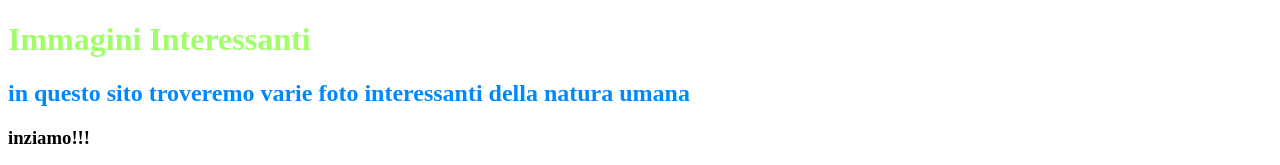
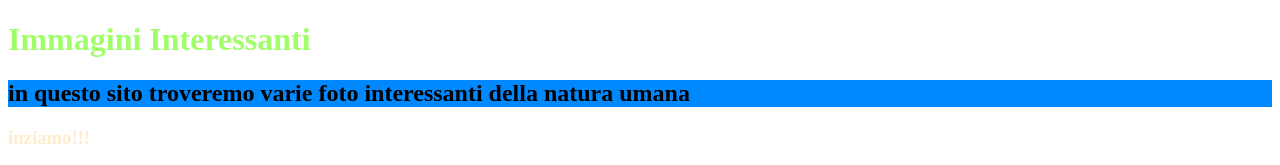
Before and after one commit to granpino34/primo-sito-SERIO, a plain HTML site: page index.html in a window 1280 px wide. Shown: the top 165 px of the page. Drawn offline with Linux system fonts and the light colour scheme.

Commit message:
collegamento con css

```diff
--- a/index.html
+++ b/index.html
@@ -4,11 +4,8 @@
     <meta charset="UTF-8">
     <meta name="viewport" content="width=device-width, initial-scale=1.0">
     <title>Document</title>
-    <style>
-        h2{
-            color: rgb(0, 136, 255);
-        }
-    </style>
+    <link rel="stylesheet" href="style.css">
+
 </head>
 <body>
     <h1 style="color: rgb(160, 255, 105);"> Immagini Interessanti </h1>
--- /dev/null
+++ b/style.css
@@ -0,0 +1,11 @@
+ h2{
+            background-color: rgb(0, 136, 255);
+        }
+
+        h3{
+            color: darkblue;
+        }
+
+        strong{
+            color: blanchedalmond;
+        }
```
